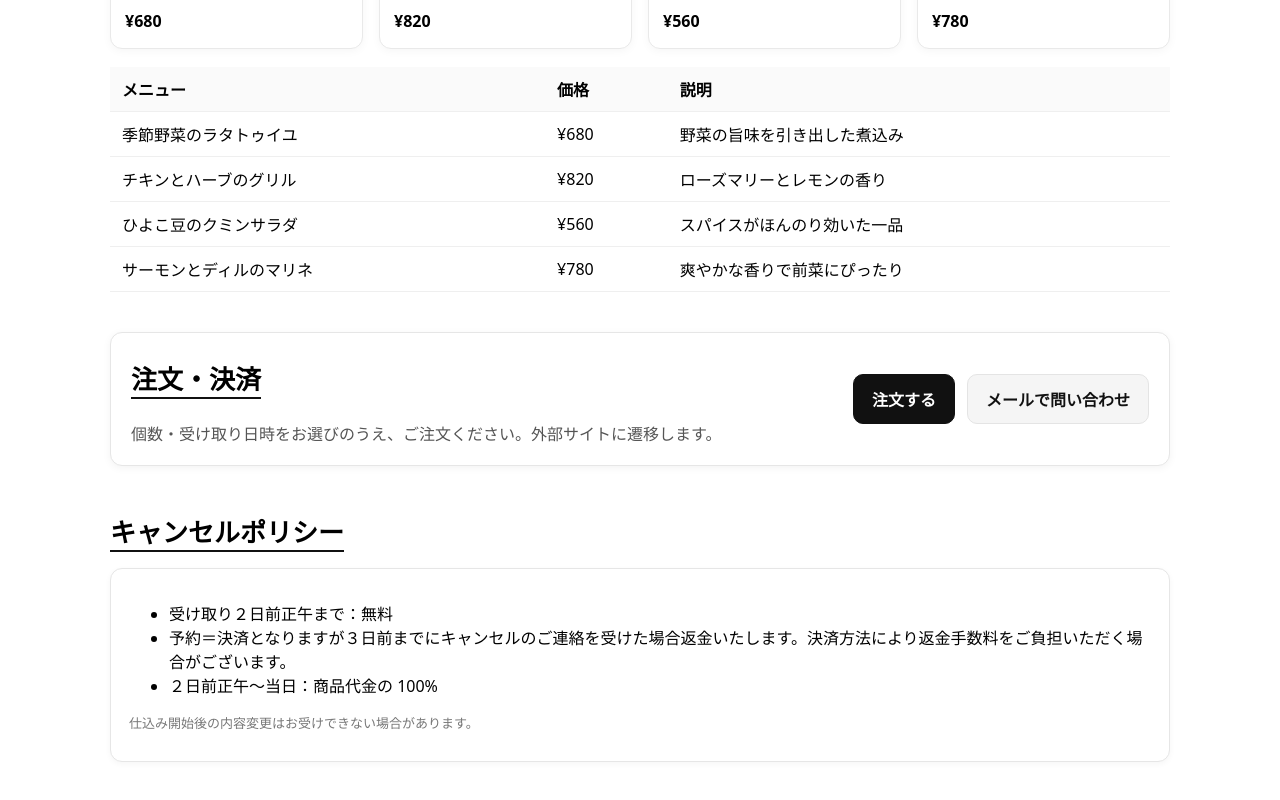
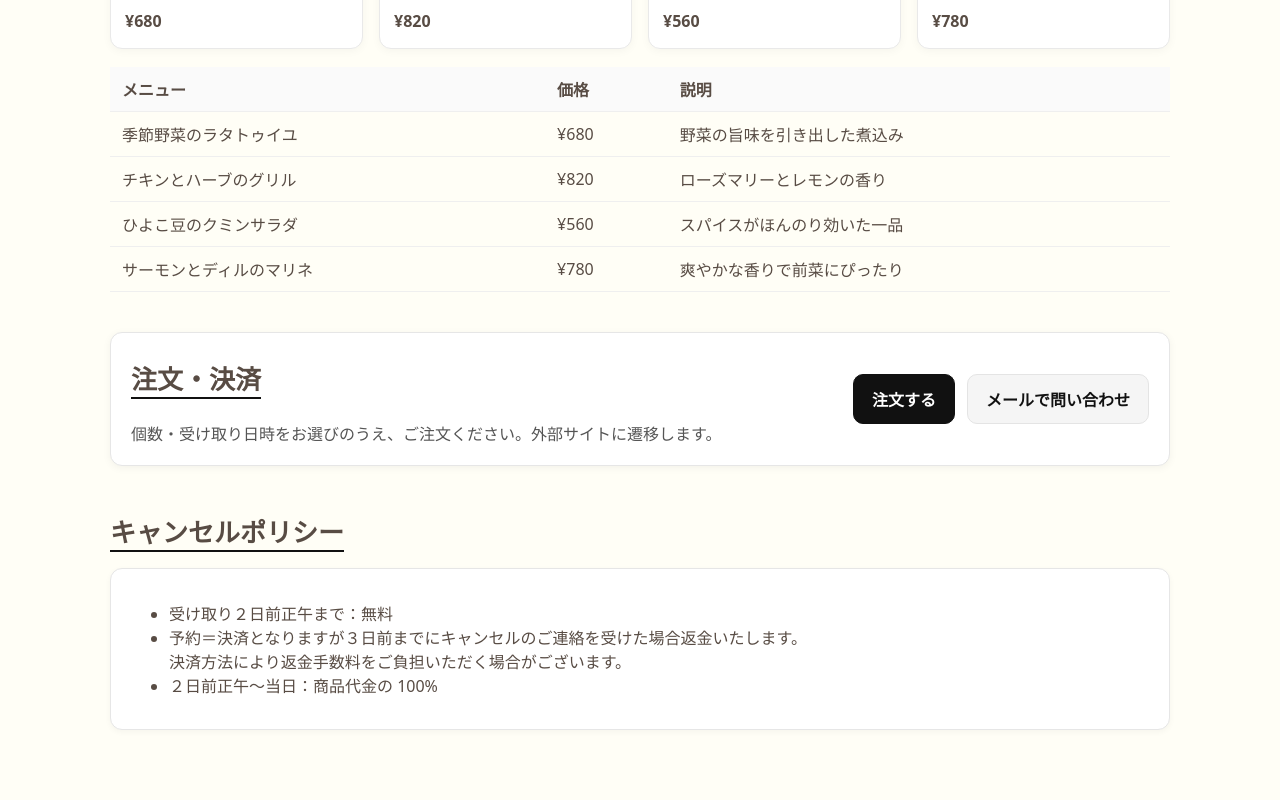
Before and after one commit to ksuwa55/kitchenstudio-site, a Next.js app: page /deli in a window 1280 px wide. Shown: the part 929-1729 px from the top of the page. After the commit the page ends 1699 px from the top, so only its background shows below. Built offline with nearby package versions, Linux system fonts and the light colour scheme.

Commit message:
change some styles

```diff
--- a/app/access/page.tsx
+++ b/app/access/page.tsx
@@ -6,7 +6,6 @@ export default function AccessPage() {
   // 住所や表示名は好きに差し替えOK
   const PLACE_NAME = "Kitchen Studio";
   const ADDRESS = "〒420-0841 静岡県静岡市葵区上足洗2-11-47";
-  const PARKING = "近隣コインパーキングをご利用ください（提携なし）";
   const MAP_Q = encodeURIComponent(`${PLACE_NAME} ${ADDRESS}`);
 
   return (
--- a/app/deli/page.tsx
+++ b/app/deli/page.tsx
@@ -86,10 +86,9 @@ export default function DeliPage() {
           <div className="policyCard">
             <ul>
               <li>受け取り２日前正午まで：無料</li>
-              <li>予約＝決済となりますが３日前までにキャンセルのご連絡を受けた場合返金いたします。決済方法により返金手数料をご負担いただく場合がございます。</li>
+              <li>予約＝決済となりますが３日前までにキャンセルのご連絡を受けた場合返金いたします。<br/>決済方法により返金手数料をご負担いただく場合がございます。</li>
               <li>２日前正午〜当日：商品代金の 100%</li>
             </ul>
-            <p className="smallNote">仕込み開始後の内容変更はお受けできない場合があります。</p>
           </div>
         </section>
       </main>
--- a/app/globals.css
+++ b/app/globals.css
@@ -1,5 +1,11 @@
 * { box-sizing: border-box; }
-html, body { margin: 0; padding: 0; font-family: system-ui, -apple-system, "Segoe UI", Roboto, "Noto Sans JP", sans-serif; }
+html, body {
+  margin: 0;
+  padding: 0;
+  font-family: system-ui, -apple-system, "Segoe UI", Roboto, "Noto Sans JP", sans-serif;
+  background: #FFFEF6;
+  color: #584C44;
+}
 
 :root {
   --hero-min-h: 80vh;
--- a/app/page.tsx
+++ b/app/page.tsx
@@ -13,12 +13,6 @@ export default function Home() {
           <video autoPlay muted loop playsInline poster="/assets/media/poster.jpg">
             <source src="/assets/media/miyabisai.mp4" type="video/mp4" />
           </video>
-        </div>
-
-        <div className="heroInner">
-          <div className="siteTitle">
-            <a href="/"><h1>雅菜</h1></a>
-          </div>
         </div>
       </section>
 
```
Also changed, not shown: app/rental/page.tsx (+3 -5 lines).
